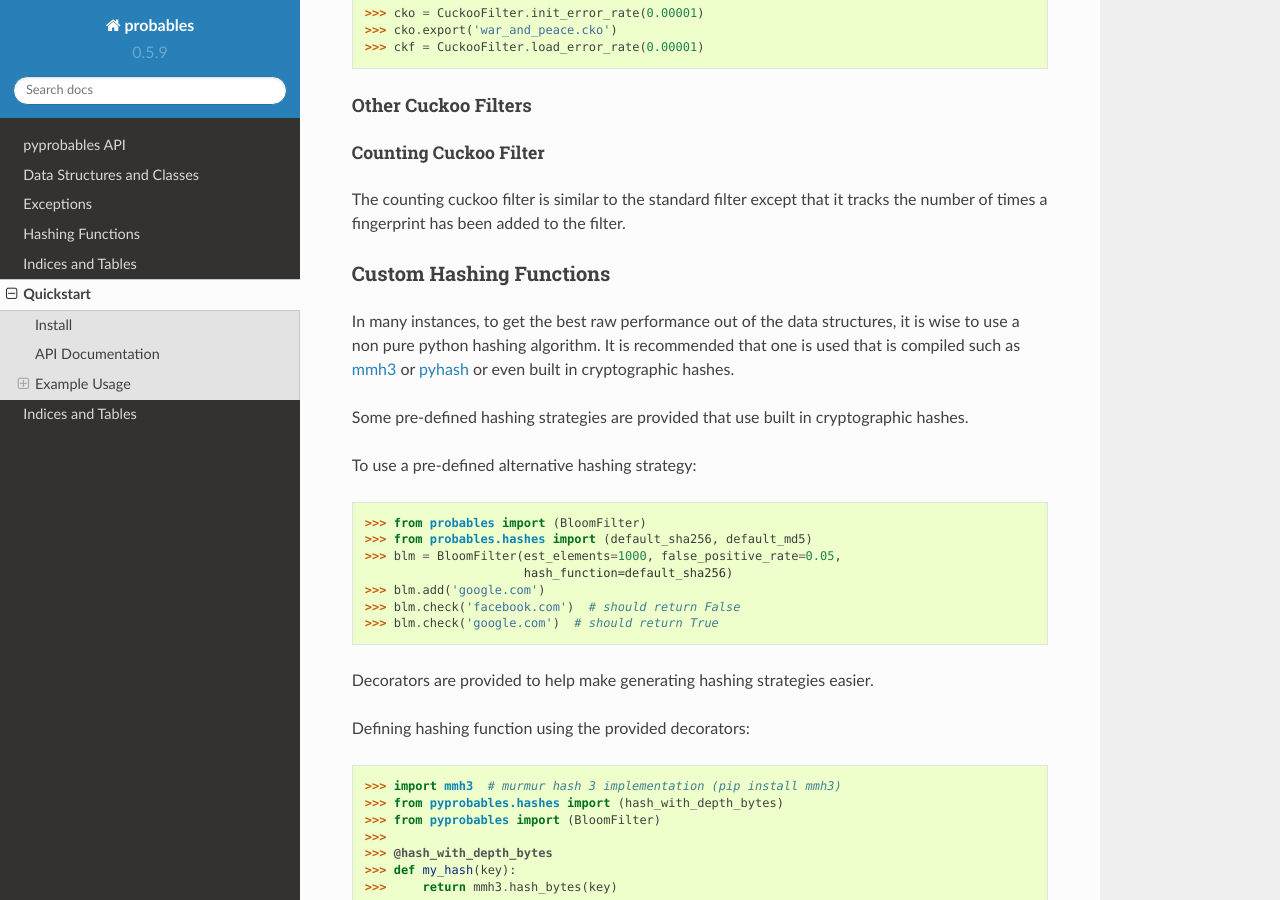
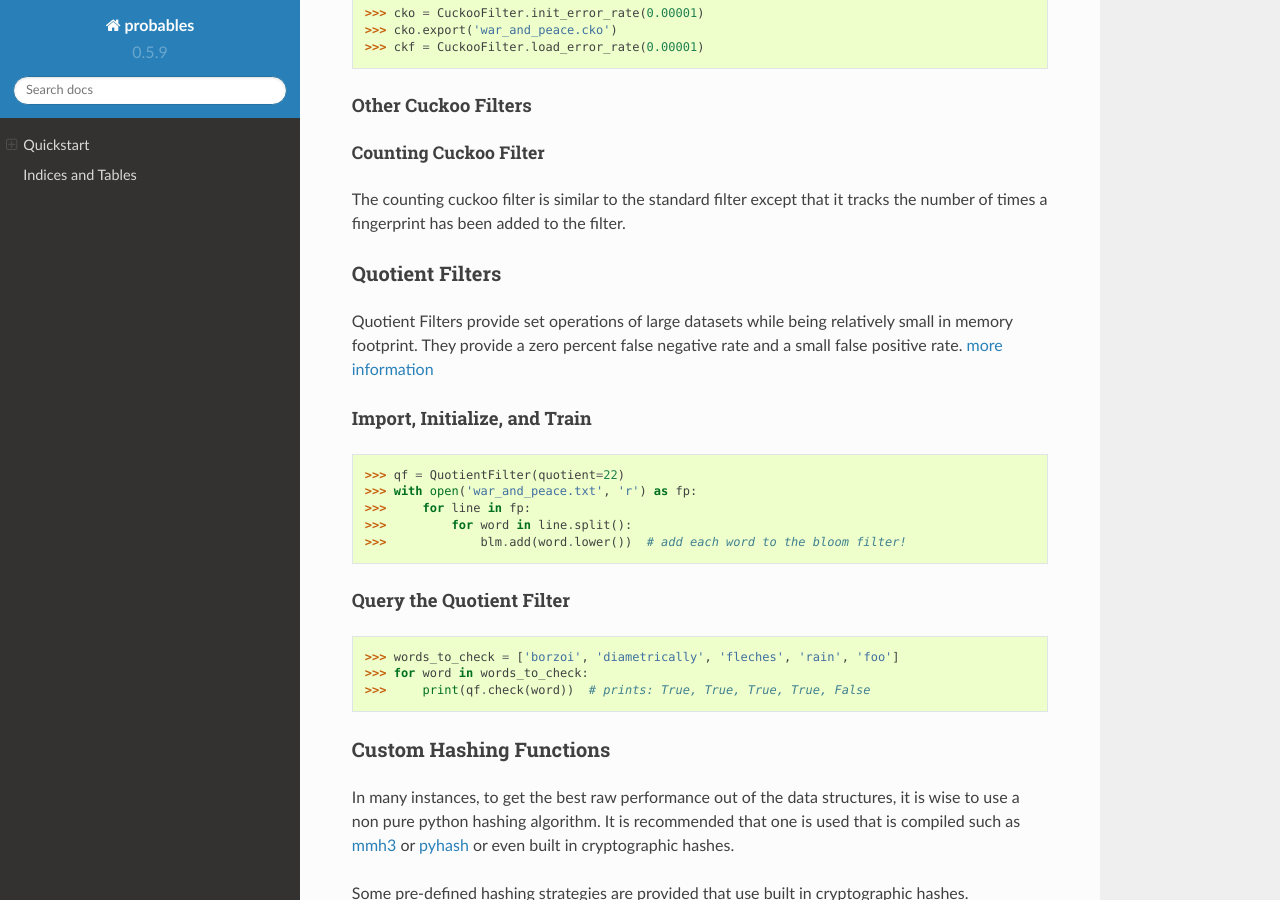
Before and after one commit to barrust/pyprobables, a Sphinx documentation site: the page built from docs/source/quickstart.rst, in a window 1280 px wide and 900 px high, scrolled down 4119 px. Built offline with Sphinx 7.4.7 and the Read the Docs theme 2.0.0, drawn with Linux system fonts in a browser that asks for light colours.

Commit message:
more documentation

```diff
--- a/docs/source/index.rst
+++ b/docs/source/index.rst
@@ -1,10 +1,5 @@
 .. _home:
 .. include:: ../../README.rst
-
-.. toctree::
-
-    code
-    quickstart
 
 
 Read More
--- a/docs/source/quickstart.rst
+++ b/docs/source/quickstart.rst
@@ -253,6 +253,34 @@ The counting cuckoo filter is similar to the standard filter except that it
 tracks the number of times a fingerprint has been added to the filter.
 
 
+Quotient Filters
+-------------
+
+Quotient Filters provide set operations of large datasets while being relatively
+small in memory footprint. They provide a zero percent false negative rate and a
+small false positive rate.
+`more information <https://en.wikipedia.org/wiki/Quotient_filter>`__
+
+
+Import, Initialize, and Train
+^^^^^^^^^^^^^^^^^^^^^^^^^^^^^^^^^
+.. code:: python3
+
+    >>> qf = QuotientFilter(quotient=22)
+    >>> with open('war_and_peace.txt', 'r') as fp:
+    >>>     for line in fp:
+    >>>         for word in line.split():
+    >>>             blm.add(word.lower())  # add each word to the bloom filter!
+
+
+Query the Quotient Filter
+^^^^^^^^^^^^^^^^^^^^^^^^^^^^^^^^^
+.. code:: python3
+
+    >>> words_to_check = ['borzoi', 'diametrically', 'fleches', 'rain', 'foo']
+    >>> for word in words_to_check:
+    >>>     print(qf.check(word))  # prints: True, True, True, True, False
+
 Custom Hashing Functions
 ----------------------------------
 In many instances, to get the best raw performance out of the data structures,
```
Also changed, not shown: 2 other files.
